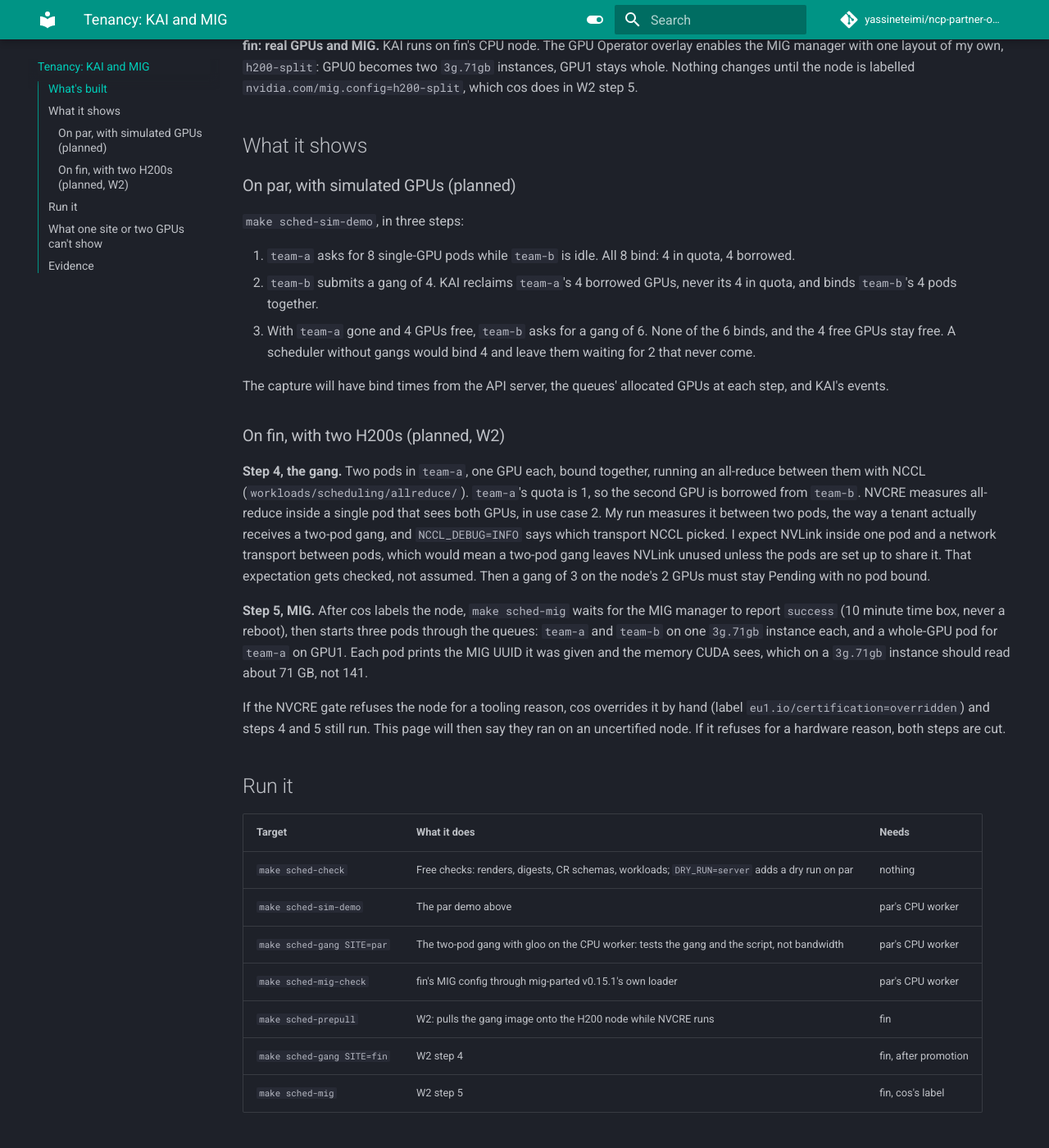
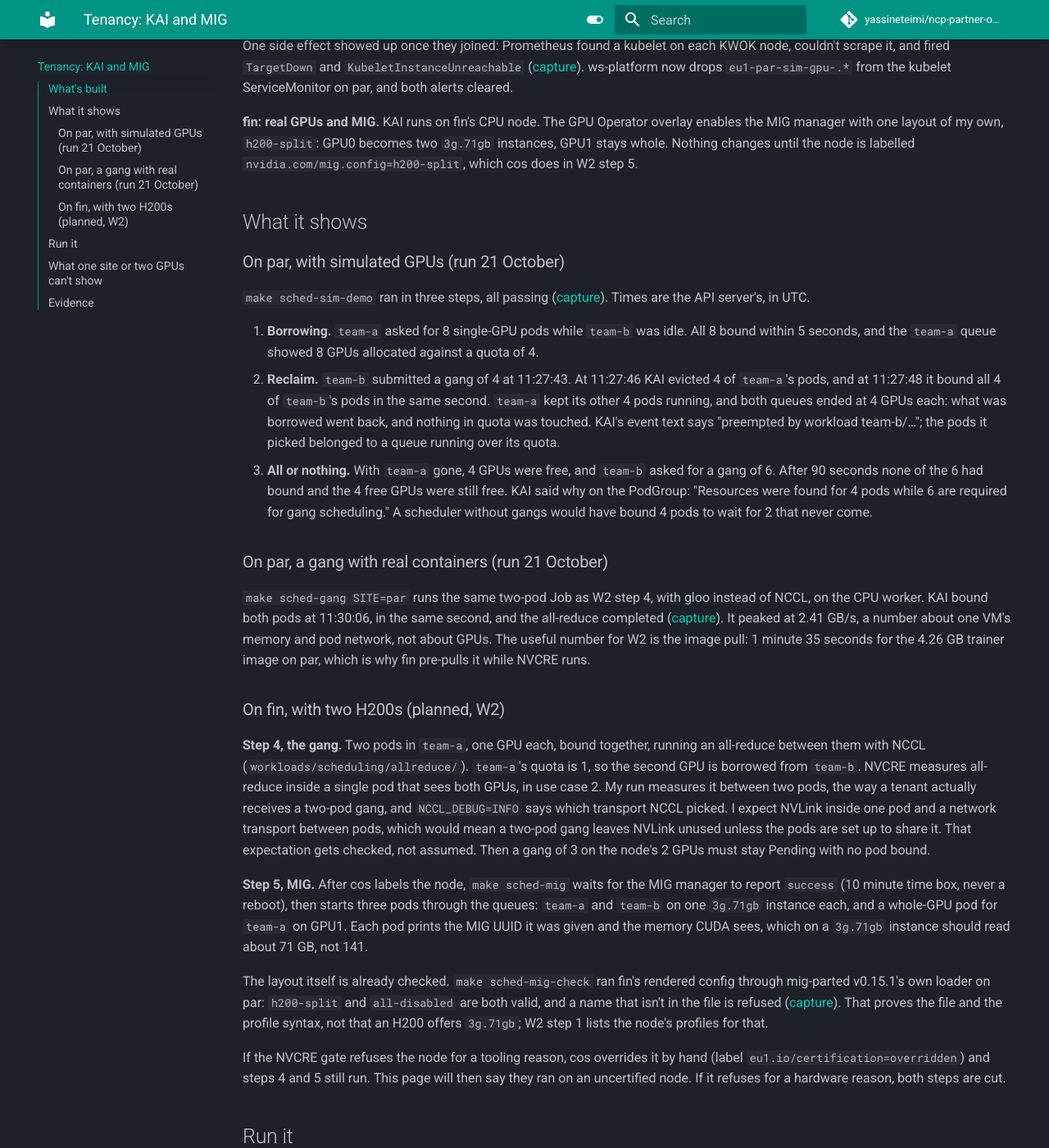
Before and after one commit to yassineteimi/ncp-partner-onboarding, an MkDocs documentation site: the page built from docs/20-tenancy.md, in a window 1280 px wide and 1400 px high, scrolled down 1206 px. Shown: the whole window at 82% size. Built offline with MkDocs 1.6.1 and Material for MkDocs 9.7.7, drawn with Linux system fonts in a browser that asks for light colours; comment, search, counter and statistics services are not loaded; some of the changed text lies outside the part shown.

Commit message:
Use case 4: par results in place of planned
The use case 4 page and ADRs 0006 and 0008 now cite the par demo, the
gloo gang, the MIG config check and the KWOK scrape-target capture. fin's
W2 steps stay planned.

```diff
--- a/docs/20-tenancy.md
+++ b/docs/20-tenancy.md
@@ -5,7 +5,7 @@
 Here the answer is [KAI Scheduler](https://github.com/kai-scheduler/KAI-Scheduler) v0.18.6 on both sites, with MIG on fin's H200s. [ADR 0006](adr/0006-batch-scheduling.md) says why KAI and not Kueue or Volcano, and [ADR 0008](adr/0008-gpu-sharing.md) says which tenants get MIG, time slicing or whole GPUs.
 
 !!! note "Status, Wednesday 21 October"
-    Built and checked without a cluster, not run yet. The par demo runs in today's CPU worker window, and the fin steps run in W2 on Thursday. Every result below is marked **planned** until its capture is linked.
+    The par demo, the gloo gang and the MIG config check ran on par on 21 October, and all passed. The fin steps run in W2 on Thursday and stay marked **planned** until their captures are linked.
 
 ## What's built
 
@@ -23,25 +23,31 @@
 
 Running the fake operator on par took two changes from its quick start. par already runs the real GPU Operator, which strips the fake operator's `nvidia.com/gpu.deploy.*` labels from any real node without an NVIDIA PCI device (`controllers/nodelabeling_controller.go` at v26.7.2), so only the fake operator's KWOK path is installed: there, its device plugin writes `nvidia.com/gpu` straight into the KWOK node's status, and the labels don't matter. And neither KWOK nor the fake operator lets you set a nodeSelector, so both are vendored (`scripts/scheduling/render-sim-gpu.sh`) and patched onto the CPU worker, with every image pinned by digest.
 
+One side effect showed up once they joined: Prometheus found a kubelet on each KWOK node, couldn't scrape it, and fired `TargetDown` and `KubeletInstanceUnreachable` ([capture](artifacts/scheduling/kwok-targets-par-20261021T113535Z.txt)). ws-platform now drops `eu1-par-sim-gpu-.*` from the kubelet ServiceMonitor on par, and both alerts cleared.
+
 **fin: real GPUs and MIG.** KAI runs on fin's CPU node. The GPU Operator overlay enables the MIG manager with one layout of my own, `h200-split`: GPU0 becomes two `3g.71gb` instances, GPU1 stays whole. Nothing changes until the node is labelled `nvidia.com/mig.config=h200-split`, which cos does in W2 step 5.
 
 ## What it shows
 
-### On par, with simulated GPUs (planned)
+### On par, with simulated GPUs (run 21 October)
 
-`make sched-sim-demo`, in three steps:
+`make sched-sim-demo` ran in three steps, all passing ([capture](artifacts/scheduling/sim-demo-par-20261021T112733Z.txt)). Times are the API server's, in UTC.
 
-1. `team-a` asks for 8 single-GPU pods while `team-b` is idle. All 8 bind: 4 in quota, 4 borrowed.
-2. `team-b` submits a gang of 4. KAI reclaims `team-a`'s 4 borrowed GPUs, never its 4 in quota, and binds `team-b`'s 4 pods together.
-3. With `team-a` gone and 4 GPUs free, `team-b` asks for a gang of 6. None of the 6 binds, and the 4 free GPUs stay free. A scheduler without gangs would bind 4 and leave them waiting for 2 that never come.
+1. **Borrowing.** `team-a` asked for 8 single-GPU pods while `team-b` was idle. All 8 bound within 5 seconds, and the `team-a` queue showed 8 GPUs allocated against a quota of 4.
+2. **Reclaim.** `team-b` submitted a gang of 4 at 11:27:43. At 11:27:46 KAI evicted 4 of `team-a`'s pods, and at 11:27:48 it bound all 4 of `team-b`'s pods in the same second. `team-a` kept its other 4 pods running, and both queues ended at 4 GPUs each: what was borrowed went back, and nothing in quota was touched. KAI's event text says "preempted by workload team-b/…"; the pods it picked belonged to a queue running over its quota.
+3. **All or nothing.** With `team-a` gone, 4 GPUs were free, and `team-b` asked for a gang of 6. After 90 seconds none of the 6 had bound and the 4 free GPUs were still free. KAI said why on the PodGroup: "Resources were found for 4 pods while 6 are required for gang scheduling." A scheduler without gangs would have bound 4 pods to wait for 2 that never come.
 
-The capture will have bind times from the API server, the queues' allocated GPUs at each step, and KAI's events.
+### On par, a gang with real containers (run 21 October)
+
+`make sched-gang SITE=par` runs the same two-pod Job as W2 step 4, with gloo instead of NCCL, on the CPU worker. KAI bound both pods at 11:30:06, in the same second, and the all-reduce completed ([capture](artifacts/scheduling/gang-par-20261021T113004Z.txt)). It peaked at 2.41 GB/s, a number about one VM's memory and pod network, not about GPUs. The useful number for W2 is the image pull: 1 minute 35 seconds for the 4.26 GB trainer image on par, which is why fin pre-pulls it while NVCRE runs.
 
 ### On fin, with two H200s (planned, W2)
 
 **Step 4, the gang.** Two pods in `team-a`, one GPU each, bound together, running an all-reduce between them with NCCL (`workloads/scheduling/allreduce/`). `team-a`'s quota is 1, so the second GPU is borrowed from `team-b`. NVCRE measures all-reduce inside a single pod that sees both GPUs, in use case 2. My run measures it between two pods, the way a tenant actually receives a two-pod gang, and `NCCL_DEBUG=INFO` says which transport NCCL picked. I expect NVLink inside one pod and a network transport between pods, which would mean a two-pod gang leaves NVLink unused unless the pods are set up to share it. That expectation gets checked, not assumed. Then a gang of 3 on the node's 2 GPUs must stay Pending with no pod bound.
 
 **Step 5, MIG.** After cos labels the node, `make sched-mig` waits for the MIG manager to report `success` (10 minute time box, never a reboot), then starts three pods through the queues: `team-a` and `team-b` on one `3g.71gb` instance each, and a whole-GPU pod for `team-a` on GPU1. Each pod prints the MIG UUID it was given and the memory CUDA sees, which on a `3g.71gb` instance should read about 71 GB, not 141.
+
+The layout itself is already checked. `make sched-mig-check` ran fin's rendered config through mig-parted v0.15.1's own loader on par: `h200-split` and `all-disabled` are both valid, and a name that isn't in the file is refused ([capture](artifacts/scheduling/mig-config-par-20261021T113350Z.txt)). That proves the file and the profile syntax, not that an H200 offers `3g.71gb`; W2 step 1 lists the node's profiles for that.
 
 If the NVCRE gate refuses the node for a tooling reason, cos overrides it by hand (label `eu1.io/certification=overridden`) and steps 4 and 5 still run. This page will then say they ran on an uncertified node. If it refuses for a hardware reason, both steps are cut.
 
@@ -69,4 +75,8 @@
 
 - [Free checks, 21 October](artifacts/scheduling/free-checks-20261021T065628Z.txt): renders, every image by digest, 22 custom resources against their CRDs, server-side dry run on par.
 - [allreduce.py on two gloo ranks](artifacts/scheduling/allreduce-gloo-laptop-20261020T232031Z.txt), on the laptop.
-- Planned: the par demo, the gloo gang and the MIG config check (Wednesday's window); W2 steps 4 and 5 (Thursday).
+- [The par demo](artifacts/scheduling/sim-demo-par-20261021T112733Z.txt): borrowing, reclaim and a gang of 6 refused, on simulated GPUs.
+- [The two-pod gloo gang on par](artifacts/scheduling/gang-par-20261021T113004Z.txt), with [both ranks' logs](artifacts/scheduling/gang-par-20261021T113004Z.txt.logs).
+- [fin's MIG config through mig-parted's loader](artifacts/scheduling/mig-config-par-20261021T113350Z.txt).
+- [The KWOK nodes as down scrape targets](artifacts/scheduling/kwok-targets-par-20261021T113535Z.txt), before ws-platform's fix.
+- Planned: W2 steps 4 and 5 on fin (Thursday).
--- a/docs/adr/0006-batch-scheduling.md
+++ b/docs/adr/0006-batch-scheduling.md
@@ -48,6 +48,6 @@
 - Free checks: [renders, digests, dry run on par](../artifacts/scheduling/free-checks-20261020T232008Z.txt); KAI's chart generates no secret at render time, and every KAI pod lands on the site's pool.
 - KAI's `SUPPORT.md` on main, read 21 October (support dates and the Kubernetes matrix for v0.16 to v0.18; the copy at v0.18.6 stops at v0.17).
 - Source at v0.18.6: `docs/queues/README.md`, `docs/batch/README.md`, `docs/gitops/README.md`, `pkg/scheduler/api/common_info/resources/mig.go`, `pkg/operator/operands/admission/resources.go`. AICR v1.1.0: `docs/user/component-version-matrix.md`, `recipes/overlays/base.yaml`. Kueue's README at v0.20.2 ("All-or-nothing with ready Pods"). Volcano's README and `docs/user-guide/how_to_use_volcano_vgpu.md` at v1.16.0.
-- Planned, not run yet:
-  - par, simulated: burst, reclaim, and a gang of 6 that binds nothing with 4 GPUs free (`make sched-sim-demo`, Wednesday's worker window)
-  - fin, real H200s: the two-pod gang with NCCL between the pods, and a gang of 3 that stays Pending on 2 GPUs (W2 step 4)
+- par, simulated, 21 October ([capture](../artifacts/scheduling/sim-demo-par-20261021T112733Z.txt)): `team-a` borrowed 4 GPUs over its quota; `team-b`'s gang of 4 made KAI evict exactly those 4 and bind all 4 gang pods 2 seconds later; a gang of 6 with 4 GPUs free bound nothing, with KAI's reason on the PodGroup.
+- par, CPU worker, 21 October ([capture](../artifacts/scheduling/gang-par-20261021T113004Z.txt)): the two-pod gang with real containers, bound in the same second, all-reduce over gloo completed.
+- Planned: fin, real H200s, the two-pod gang with NCCL between the pods, and a gang of 3 that stays Pending on 2 GPUs (W2 step 4).
```
Also changed, not shown: docs/adr/0008-gpu-sharing.md (+2 -3 lines).
